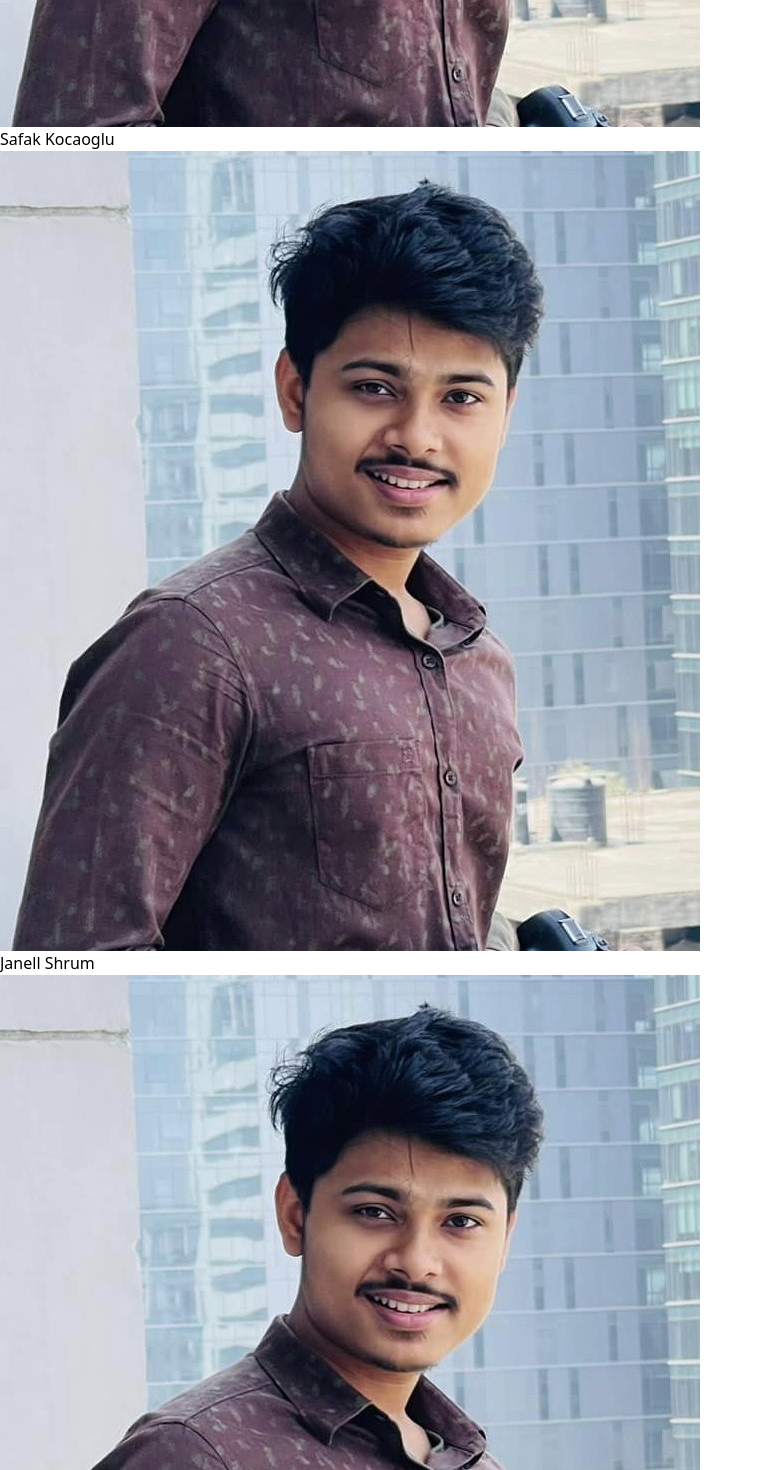
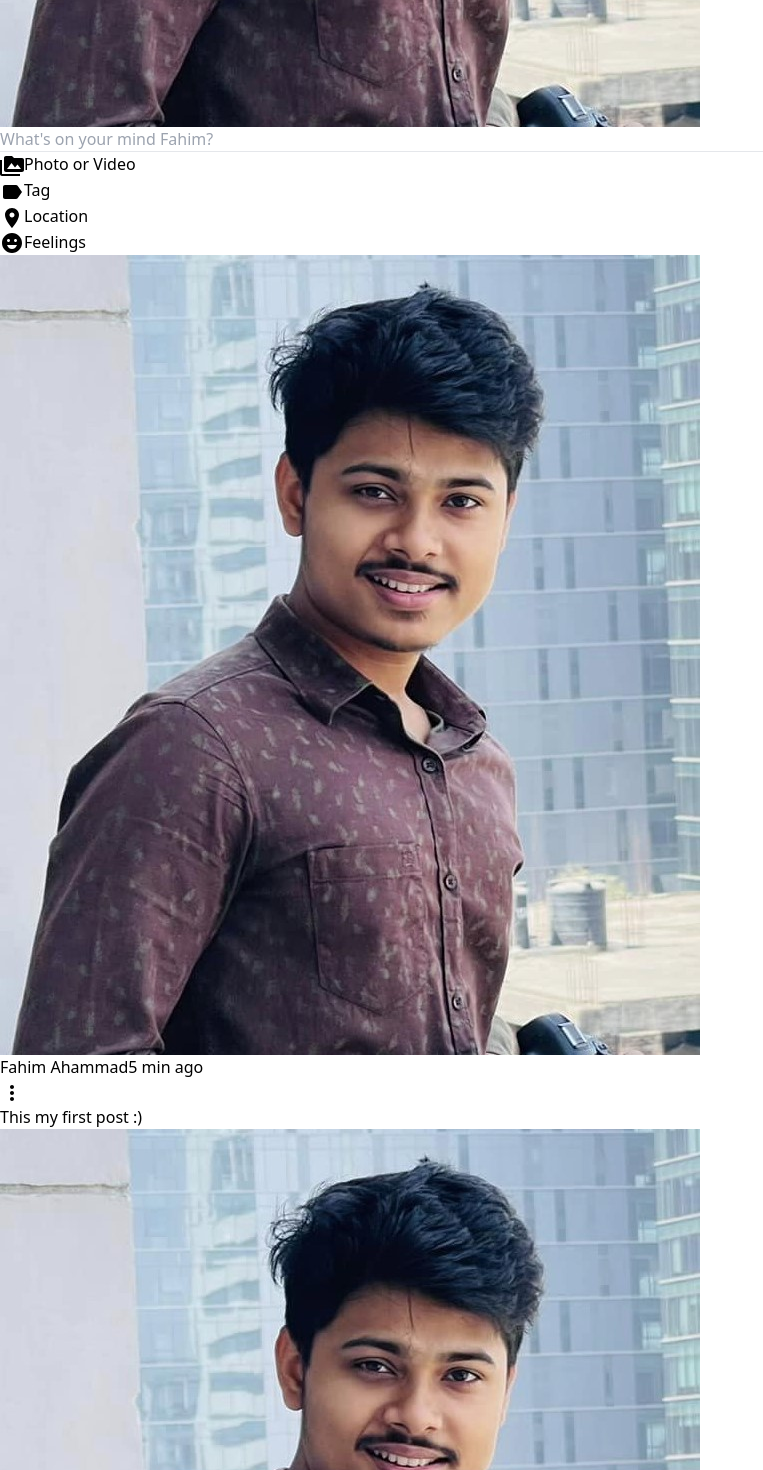
Before and after one commit to writetofahim/social-app, a React (Vite) app: page / in a window 1280 px wide. Shown: the part 1880-3350 px from the top of the page, without its empty margins (0-763 px from the left). Built offline with nearby package versions, Linux system fonts and the light colour scheme; no server answers.

Commit message:
share done and working on post

```diff
--- a/src/components/feed/Feed.jsx
+++ b/src/components/feed/Feed.jsx
@@ -1,9 +1,30 @@
-
+import { MoreVert } from '@mui/icons-material';
+import img from '../../assets/person/profile1copy.jpg';
+import Share from "../share/Share";
 
 const Feed = () => {
     return (
-        <div className="bg-green-400 col-span-5">
-            hello feed
+        <div className="p-5 col-span-5">
+            <Share />
+            <div className="w-full rounded-sm shadow-md my-8 p-3">
+                <div className='flex justify-between items-center'>
+                    <div className='flex gap-3 items-center'>
+                        <img className='w-7 h-7 rounded-full' src={img} alt="" />
+                        <span>Fahim Ahammad</span>
+                        <span className='text-xs'>5 min ago</span>
+
+                    </div>
+                    <div>
+                        <MoreVert />
+                    </div>
+                </div>
+
+                <div className='my-5'>
+                    <span>This my first post :)</span>
+                    <img className='mt-5 w-full max-h-[500px] object-contain' src={img} alt="" />
+                </div>
+
+            </div>
         </div>
     );
 };
--- /dev/null
+++ b/src/components/share/Share.jsx
@@ -0,0 +1,39 @@
+
+import { EmojiEmotions, Label, PermMedia, Room } from '@mui/icons-material';
+import img from '../../assets/person/profile1copy.jpg';
+
+const Share = () => {
+    return (
+        <div>
+            <div className="w-full h-[170px] shadow-md rounded-md p-3">
+                <div className=' flex gap-3'>
+                    <img className='w-9 h-9 rounded-full object-cover cursor-pointer' src={img} alt="" />
+                    <input type="text" placeholder="What's on your mind Fahim?"
+                        className='outline-none w-[80%]' />
+
+                </div>
+                <hr className='my-3' />
+                <div className='flex gap-3'>
+                    <div>
+                        <PermMedia className='text-green-500' />
+                        <span className="ml-1">Photo or Video</span>
+                    </div>
+                    <div>
+                        <Label className='text-blue-500' />
+                        <span className="ml-1">Tag</span>
+                    </div>
+                    <div>
+                        <Room className='text-green-800' />
+                        <span className="ml-1">Location</span>
+                    </div>
+                    <div>
+                        <EmojiEmotions className='text-orange-400' />
+                        <span className="ml-1">Feelings</span>
+                    </div>
+                </div>
+            </div>
+        </div>
+    );
+};
+
+export default Share;
--- a/src/components/sidebar/Sidebar.jsx
+++ b/src/components/sidebar/Sidebar.jsx
@@ -1,20 +1,36 @@
 import {
+  Bookmark,
+  Chat,
+  Event,
+  Group,
+  HelpOutline,
+  PlayCircleFilledOutlined,
   RssFeed,
-  Chat,
-  PlayCircleFilledOutlined,
-  Group,
-  Bookmark,
-  HelpOutline,
-  WorkOutline,
-  Event,
   School,
+  WorkOutline
 } from "@mui/icons-material";
-import {users} from '../../assets/data/dummyData'
-import p from '../../assets/person/profile1copy.jpg'
+import { useEffect, useState } from "react";
+
 
 const Sidebar = () => {
+  const [data, setData] = useState([])
+  useEffect(() => {
+    getData()
+  }, [])
+
+  const getData = async () => {
+    try {
+      const res = await fetch('https://dummyjson.com/users')
+      const jsonData = await res.json()
+      console.log(jsonData.users);
+      setData(jsonData.users)
+    } catch (error) {
+      console.log(error);
+    }
+  }
+
   return (
-    <div className=" col-span-3 top-12 p-5">
+    <div className=" col-span-3 top-12 p-5 overflow-y-scroll my-scroll">
       <div className="p-5">
         <ul>
           <li className="mb-5">
@@ -55,17 +71,16 @@ const Sidebar = () => {
           </li>
         </ul>
         <button className="py-2 px-3 border rounded-md">Show more</button>
-        <hr className="my-5 "/>
+        <hr className="my-5 " />
         <ul>
-            {
-                users.map((user)=>(
-                    <li key={user.id}>
-                        {/* {console.log(user.profilePicture)} */}
-                        <img src={p} alt="" />
-                        <span>{user.username}</span>
-                    </li>
-                ))
-            }
+          {
+            data.map((user) => (
+              <li key={user.id} className="flex gap-3 items-center mb-4" >
+                <img className="w-8 h-w-8 rounded-full object-cover border" src={user.image} alt="" />
+                <span>{user.firstName + ' ' + user.lastName}</span>
+              </li>
+            ))
+          }
         </ul>
       </div>
     </div>
--- a/src/index.css
+++ b/src/index.css
@@ -1,3 +1,13 @@
 @tailwind base;
 @tailwind components;
 @tailwind utilities;
+
+::-webkit-scrollbar {
+    width: 5px;
+  }
+  ::-webkit-scrollbar-track {
+    background-color: #f1f1f1;
+  }
+  ::-webkit-scrollbar-thumb {
+    background-color: rgb(179, 179, 179);
+  }
```
